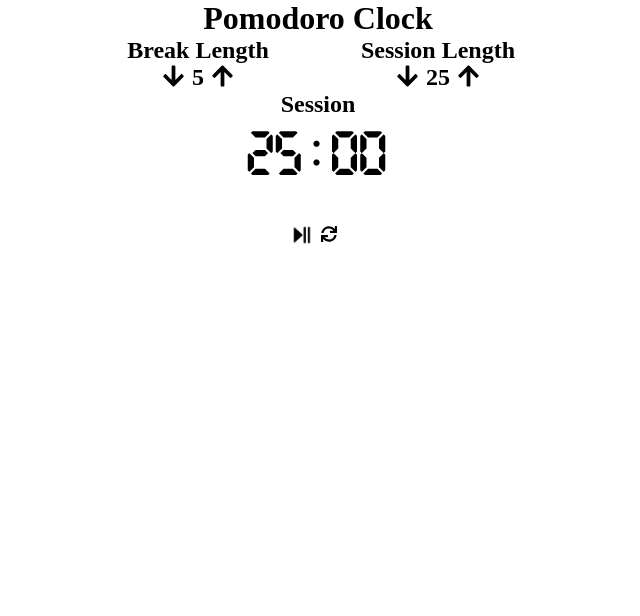
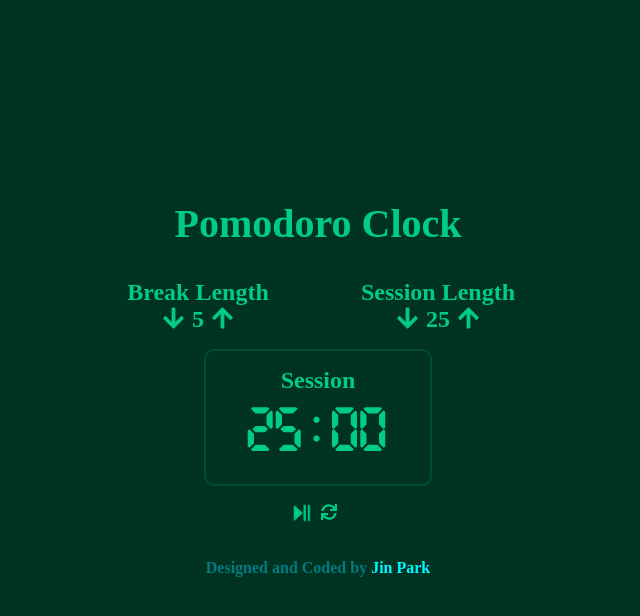
Before and after one commit to canadaprogrammer/pomodoro-clock, a React (Create React App) app: page / in a window 1280 px wide. Shown: the top 616 px of the page, without its empty margins (322-962 px from the left). Built offline with nearby package versions, Linux system fonts and the light colour scheme.

Commit message:
Modified App.css for designing

```diff
--- a/src/App.css
+++ b/src/App.css
@@ -1,6 +1,18 @@
 @font-face {
   font-family: 'digital';
   src: url('./fonts/Digital_Dismay.otf');
+}
+
+.container {
+  display: flex;
+  height: 100vh;
+  justify-content: center;
+  align-items: center;
+  color: hsl(160, 100%, 40%);
+}
+
+.container, #start_stop {
+  background-color: hsl(160, 100%, 10%);
 }
 
 .App {
@@ -11,13 +23,36 @@
   font-weight: bold;
 }
 
+header {
+  margin-bottom: 2rem;
+}
+
+header h1 {
+  font-size: 2.5rem;
+}
+
 .length {
-  width: 50%;
-  display: inline-block;
+  width: 100vw;
+  display: block;
+}
+
+@media (min-width: 400px) {
+  .length {
+    width: 50%;
+    display: inline-block;
+  }
 }
 
 .length, #timer-label  {
   font-size: 1.5rem;
+}
+
+.timer-wrap {
+  margin: 1rem auto;
+  padding: 1rem;
+  width: 12rem;
+  border: hsl(160, 100%, 15%) solid 2px;
+  border-radius: 10px;
 }
 
 #time-left {
@@ -26,16 +61,21 @@
   font-weight: normal;
 }
 
-.buttons {
-  margin-top: 2rem;
-}
-
 #start_stop {
   border: none;
-  background-color: white;
   vertical-align: middle;
 }
 
 #start_stop img {
   width: 1.4rem;
 }
+
+footer {
+  margin-top: 2rem;
+  color: hsl(182, 100%, 25%);
+}
+
+footer a {
+  text-decoration: none;
+  color: hsl(182, 100%, 50%);
+}
--- a/src/App.js
+++ b/src/App.js
@@ -3,7 +3,7 @@ import './App.css';
 import { FontAwesomeIcon } from '@fortawesome/react-fontawesome';
 import { faArrowDown, faArrowUp, faSync } from '@fortawesome/free-solid-svg-icons';
 import Moment from 'react-moment';
-import iconPP from './images/iconPlayPause.png';
+import iconPP from './images/iconplaypause1.png';
 
 class App extends React.Component {
   constructor(props) {
@@ -35,7 +35,7 @@ class App extends React.Component {
   }
   breakInc() {
     if (this.state.isPlay) return;
-    if (this.state.break < 60) {
+    if (this.state.break < 59) {
       this.setState({
         break: this.state.break + 1
       });
@@ -56,7 +56,7 @@ class App extends React.Component {
   }
   sessionInc() {
     if (this.state.isPlay) return;
-    if (this.state.session < 60) {
+    if (this.state.session < 59) {
       this.setState({
         session: this.state.session + 1,
         time: (this.state.session + 1) * 60 * 1000,
@@ -91,7 +91,6 @@ class App extends React.Component {
           // // if greater, keep going
           // // if less, change status
           if (this.state.time === 0) {
-            document.querySelector('audio').play();
             this.changeStatus();
           } else {
             this.setState({
@@ -120,11 +119,18 @@ class App extends React.Component {
       isPlay: false,
     });
   }
+
+  componentDidUpdate() {
+    if (this.state.time === 0 ) {
+      document.querySelector('audio').play();
+    }
+  }
   render() {
     const iconStyle = {
       margin: "0 0.5rem"
     }
     return (
+      <div className="container">
         <div className="App">
           <header>
             <h1>Pomodoro Clock</h1>
@@ -146,14 +152,18 @@ class App extends React.Component {
             </div>
             <div className="timer-wrap">
               <p id="timer-label">{this.state.on.charAt(0).toUpperCase() + this.state.on.slice(1)}</p>
-            <span id="time-left"><Moment format="mm:ss">{this.state.time}</Moment></span>
+              <Moment id="time-left" format="mm:ss">{this.state.time}</Moment>
             </div>
             <div className="buttons">
               <button id="start_stop" onClick={this.startTimer}><img src={iconPP} alt="play and pause button"/></button>
               <FontAwesomeIcon id="reset" icon={faSync} style={iconStyle} onClick={this.reset}/>
             </div>
           </main>
+          <footer>
+            <p>Designed and Coded by <a rel="noopener noreferrer" href="https://developerjinpark.github.io/" target="_blank">Jin Park</a></p>
+          </footer>
           <audio id="beep" ref="beep" src="https://goo.gl/65cBl1" />
+        </div>
       </div>
     );
   }
```
Also changed, not shown: src/images/iconPlayPause.png, src/images/iconplaypause1.png (added). Lines whose indentation alone changed are shown as unchanged.
